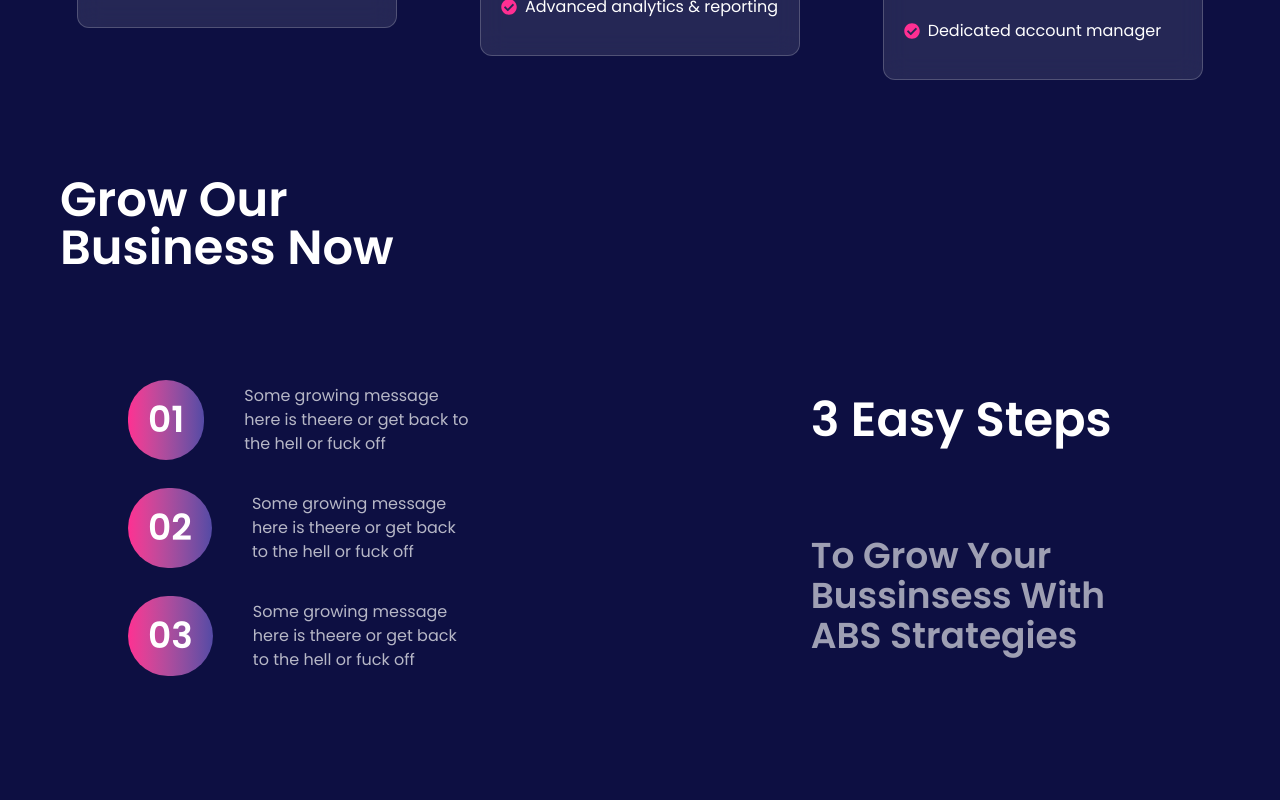
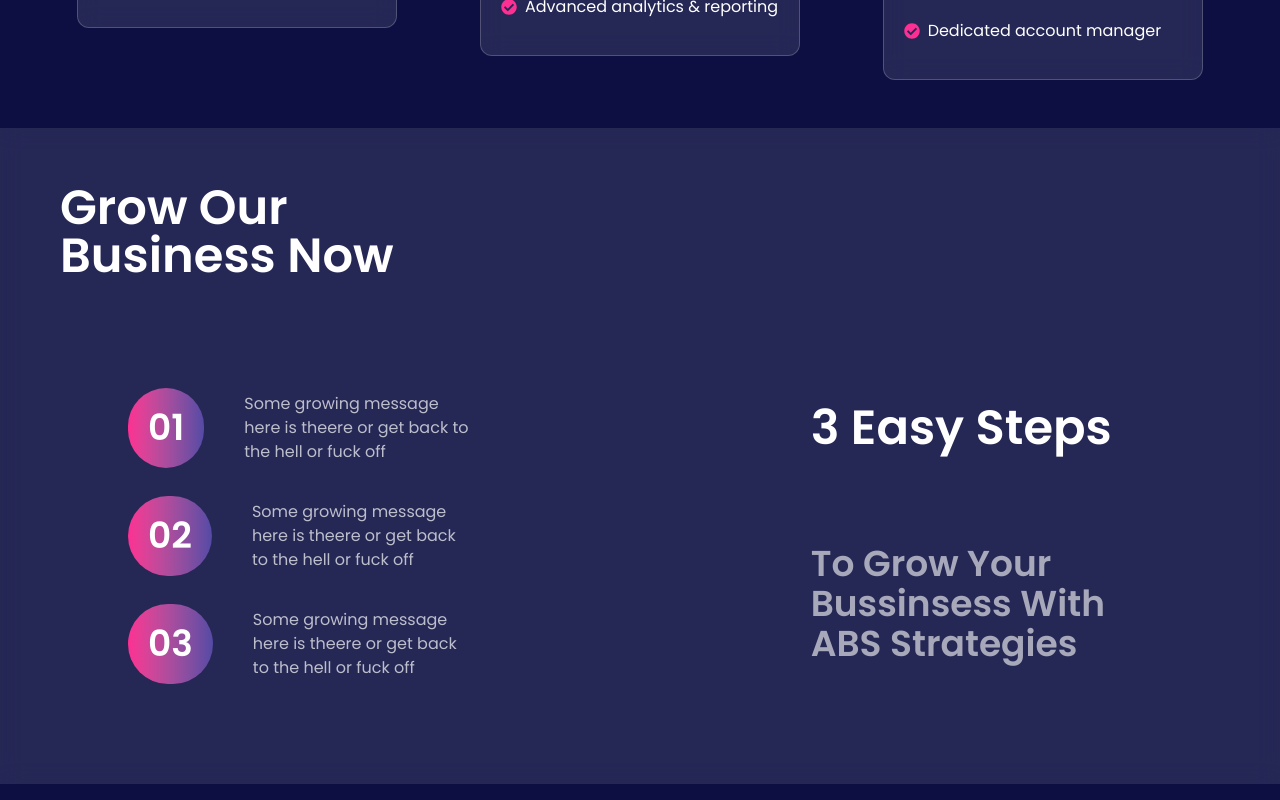
Before and after one commit to dani-dina/stocktrack-nextjs, a Next.js app: page / in a window 1280 px wide. Shown: the part 3880-4680 px from the top of the page. Built offline with nearby package versions, Linux system fonts and the light colour scheme.

Commit message:
landing page

```diff
--- a/components/GrowingSteps.tsx
+++ b/components/GrowingSteps.tsx
@@ -2,7 +2,7 @@ import { growingSteps } from "../constants";
 
 const GrowingSteps : React.FC = () => {
   return (
-    <section className='w-w-full my-7 py-5 '>
+    <section className='w-w-full my-7 py-7 bg-white/10 backdrop-blur-md'>
       <h1 className='mx-7 md:mx-15 text-5xl font-bold my-7'>Grow Our <br /> Business Now</h1>
       <div className='w-full flex items-center justify-center my-8 pt-15'>
         <div className='w-4/5 mx-7 md:mx-15 flex items-start justify-between gap-7'>
--- a/components/OurProgress.tsx
+++ b/components/OurProgress.tsx
@@ -3,7 +3,7 @@ import { progressItem } from '../constants';
 const OurProgress : React.FC = () => {
 
   return (
-    <section className='w-full py-15 my-7'>
+    <section className='w-full py-15 my-7  '>
       <div className='mx-7 md:mx-15 '>
         <h1 className='font-semibold text-4xl'>There is Some Title Here</h1>
         <div className='flex flex-col-reverse md:flex-row gap-x-5 mt-7'>
```
